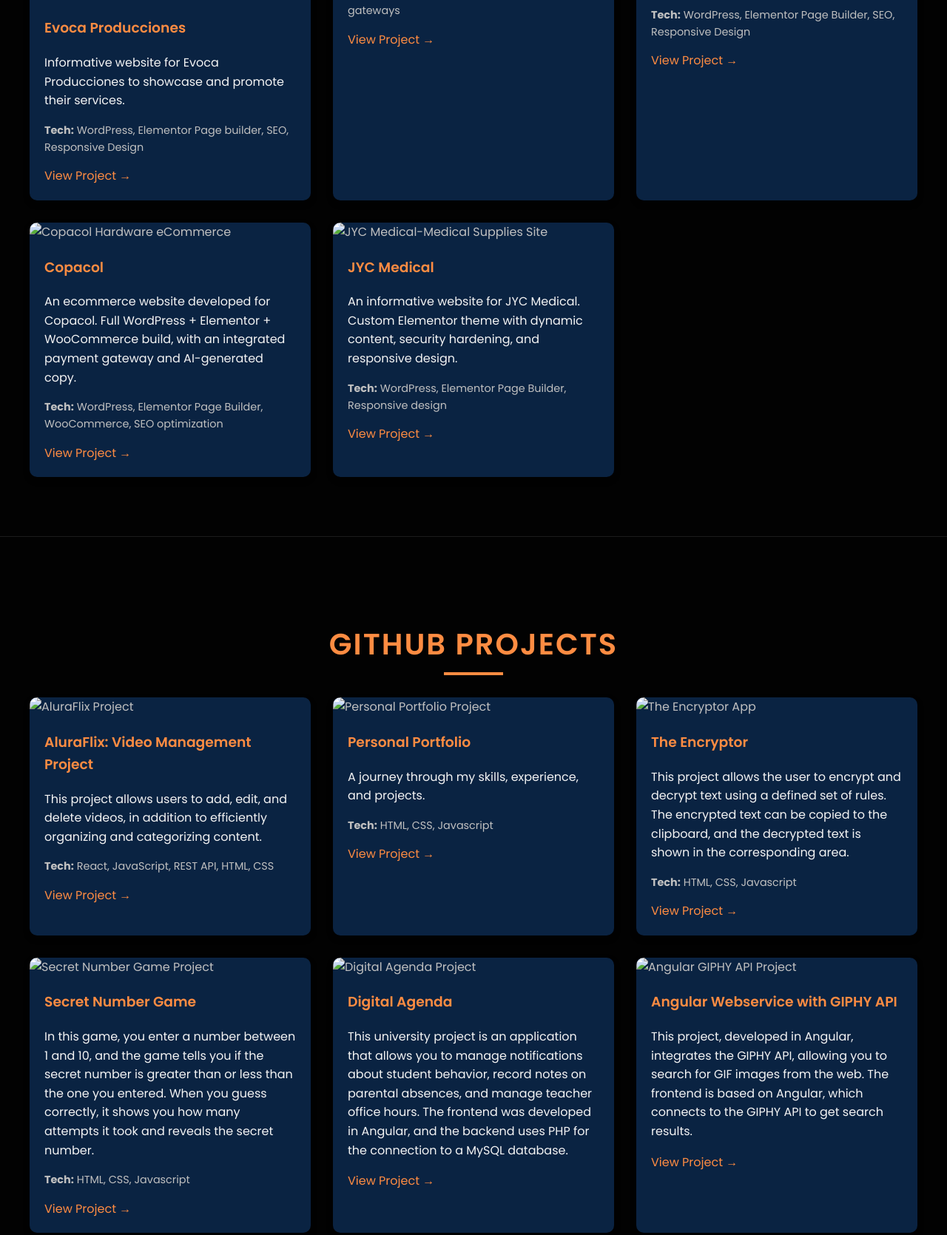
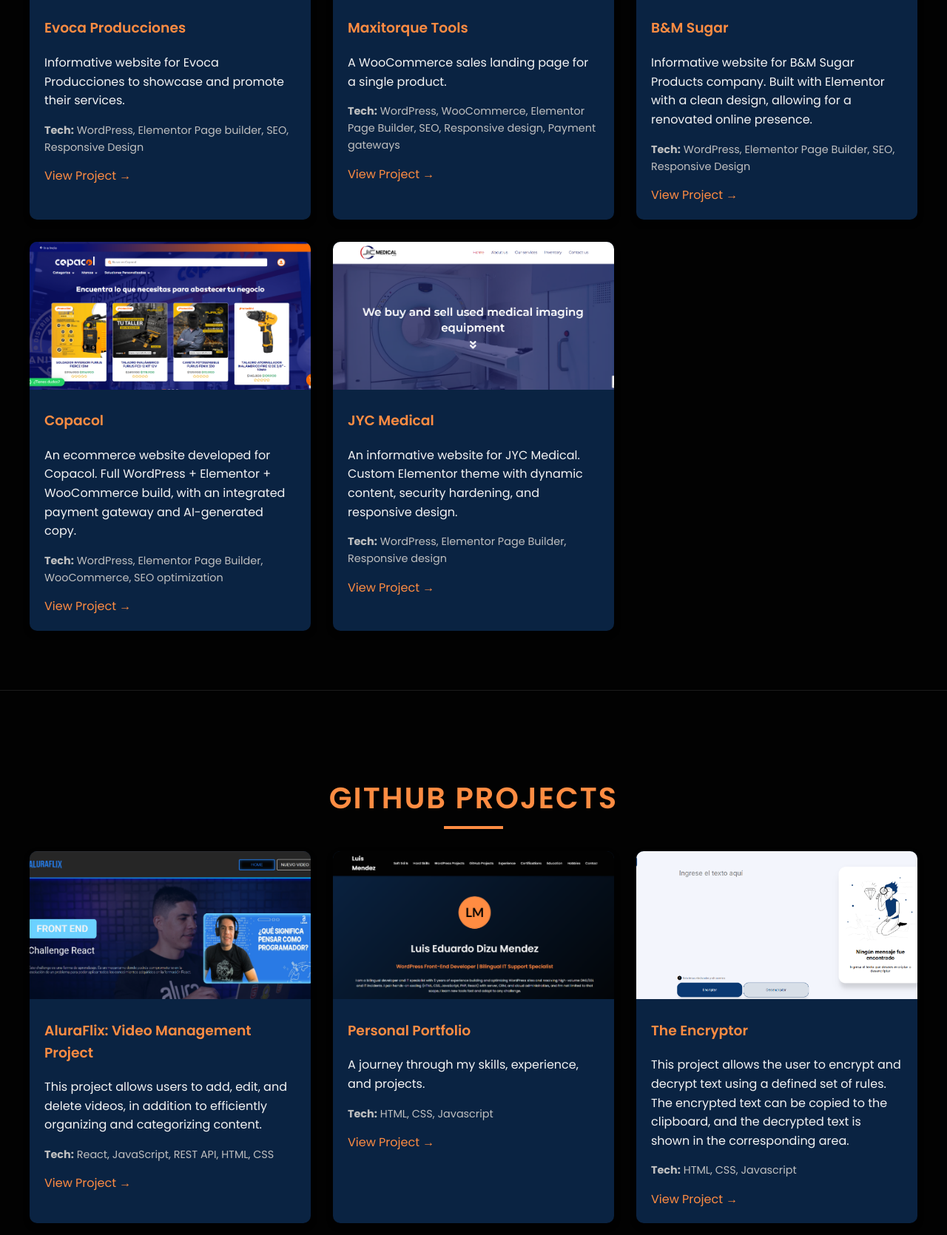
Before and after one commit to E0DUAR/Portfolio, a plain HTML site: page index.html in a window 1280 px wide. Shown: the part 3845-5515 px from the top of the page at 74% size. Drawn offline with Linux system fonts and the light colour scheme; the site is published under a folder, as on GitHub Pages, so addresses that start at the root find nothing.

Commit message:
image error fix

```diff
--- a/index.html
+++ b/index.html
@@ -219,7 +219,7 @@
                     </div>
                 </div>
                 <div class="project-card">
-                    <img src="/assets/maxitorque-tools.png" alt="Maxitorque Tools eCommerce">
+                    <img src="./assets/maxitorque-tools.png" alt="Maxitorque Tools eCommerce">
                     <div class="project-content">
                         <h3>Maxitorque Tools</h3>
                         <p>A WooCommerce sales landing page for a single product.</p>
@@ -228,7 +228,7 @@
                     </div>
                 </div>
                 <div class="project-card">
-                    <img src="/assets/bandm-sugar.png" alt="B&M Sugar Corporate Website Redesign">
+                    <img src="./assets/bandm-sugar.png" alt="B&M Sugar Corporate Website Redesign">
                     <div class="project-content">
                         <h3>B&M Sugar</h3>
                         <p>Informative website for B&M Sugar Products company. Built with Elementor with a clean design, allowing for a renovated online presence.</p>
@@ -237,7 +237,7 @@
                     </div>
                 </div>
                 <div class="project-card">
-                    <img src="/assets/copacol.png" alt="Copacol Hardware eCommerce">
+                    <img src="./assets/copacol.png" alt="Copacol Hardware eCommerce">
                     <div class="project-content">
                         <h3>Copacol</h3>
                         <p>An ecommerce website developed for Copacol. Full WordPress + Elementor + WooCommerce build, with an integrated payment gateway and AI-generated copy.</p>
@@ -246,7 +246,7 @@
                     </div>
                 </div>
                 <div class="project-card">
-                    <img src="/assets/JYC-medical.png" alt="JYC Medical-Medical Supplies Site">
+                    <img src="./assets/JYC-medical.png" alt="JYC Medical-Medical Supplies Site">
                     <div class="project-content">
                         <h3>JYC Medical</h3>
                         <p>An informative website for JYC Medical. Custom Elementor theme with dynamic content, security hardening, and responsive design.</p>
@@ -264,7 +264,7 @@
             <h2 class="section-title">GitHub Projects</h2>
             <div class="projects-grid">
                 <div class="project-card">
-                    <img src="/assets/Alura-fix.png" alt="AluraFlix Project">
+                    <img src="./assets/Alura-fix.png" alt="AluraFlix Project">
                     <div class="project-content">
                         <h3>AluraFlix: Video Management Project</h3>
                         <p>This project allows users to add, edit, and delete videos, in addition to efficiently organizing and categorizing content.</p>
@@ -273,7 +273,7 @@
                     </div>
                 </div>
                 <div class="project-card">
-                    <img src="/assets/portfolio.png" alt="Personal Portfolio Project">
+                    <img src="./assets/portfolio.png" alt="Personal Portfolio Project">
                     <div class="project-content">
                         <h3>Personal Portfolio</h3>
                         <p>A journey through my skills, experience, and projects.</p>
@@ -282,7 +282,7 @@
                     </div>
                 </div>
                 <div class="project-card">
-                    <img src="/assets/encriptador-imagen.png" alt="The Encryptor App">
+                    <img src="./assets/encriptador-imagen.png" alt="The Encryptor App">
                     <div class="project-content">
                         <h3>The Encryptor</h3>
                         <p>This project allows the user to encrypt and decrypt text using a defined set of rules. The encrypted text can be copied to the clipboard, and the decrypted text is shown in the corresponding area.</p>
@@ -291,7 +291,7 @@
                     </div>
                 </div>
                 <div class="project-card">
-                    <img src="/assets/juego-numero-secreto-imaegn.png" alt="Secret Number Game Project">
+                    <img src="./assets/juego-numero-secreto-imaegn.png" alt="Secret Number Game Project">
                     <div class="project-content">
                         <h3>Secret Number Game</h3>
                         <p>In this game, you enter a number between 1 and 10, and the game tells you if the secret number is greater than or less than the one you entered. When you guess correctly, it shows you how many attempts it took and reveals the secret number.</p>
@@ -300,7 +300,7 @@
                     </div>
                 </div>
                 <div class="project-card">
-                    <img src="/assets/agenda.jpg" alt="Digital Agenda Project">
+                    <img src="./assets/agenda.jpg" alt="Digital Agenda Project">
                     <div class="project-content">
                         <h3>Digital Agenda</h3>
                         <p>This university project is an application that allows you to manage notifications about student behavior, record notes on parental absences, and manage teacher office hours. The frontend was developed in Angular, and the backend uses PHP for the connection to a MySQL database.</p>
@@ -308,7 +308,7 @@
                     </div>
                 </div>
                 <div class="project-card">
-                    <img src="/assets/gyphy-imagen.png" alt="Angular GIPHY API Project">
+                    <img src="./assets/gyphy-imagen.png" alt="Angular GIPHY API Project">
                     <div class="project-content">
                         <h3>Angular Webservice with GIPHY API</h3>
                         <p>This project, developed in Angular, integrates the GIPHY API, allowing you to search for GIF images from the web. The frontend is based on Angular, which connects to the GIPHY API to get search results.</p>
```
